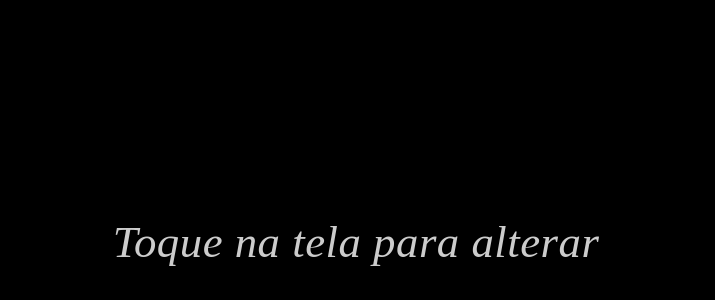
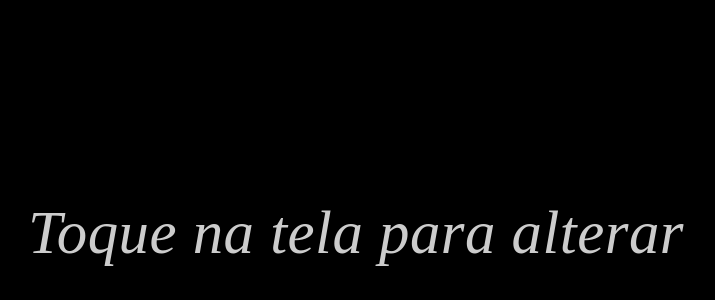
Before and after one commit to agrsgn/circofinal, a website built with Vite: page index.html in a window 1280 px wide. Shown: the part 500-800 px from the top of the page, without its empty margins (284-999 px from the left). Built offline with nearby package versions, Linux system fonts and the light colour scheme; no server answers; a web font is replaced by a local one; what @snap/camera-kit would draw is missing.

Commit message:
Update style.css

```diff
--- a/src/style.css
+++ b/src/style.css
@@ -38,7 +38,7 @@ html, body {
   width: 100%;
   text-align: center;
   font-weight: 200; /* mais fino */
-  font-size: 2.8rem; /* um pouco maior */
+  font-size: 3.8rem; /* um pouco maior */
   color: #ffffffcc;
   z-index: 3;
   font-style: italic;
```
